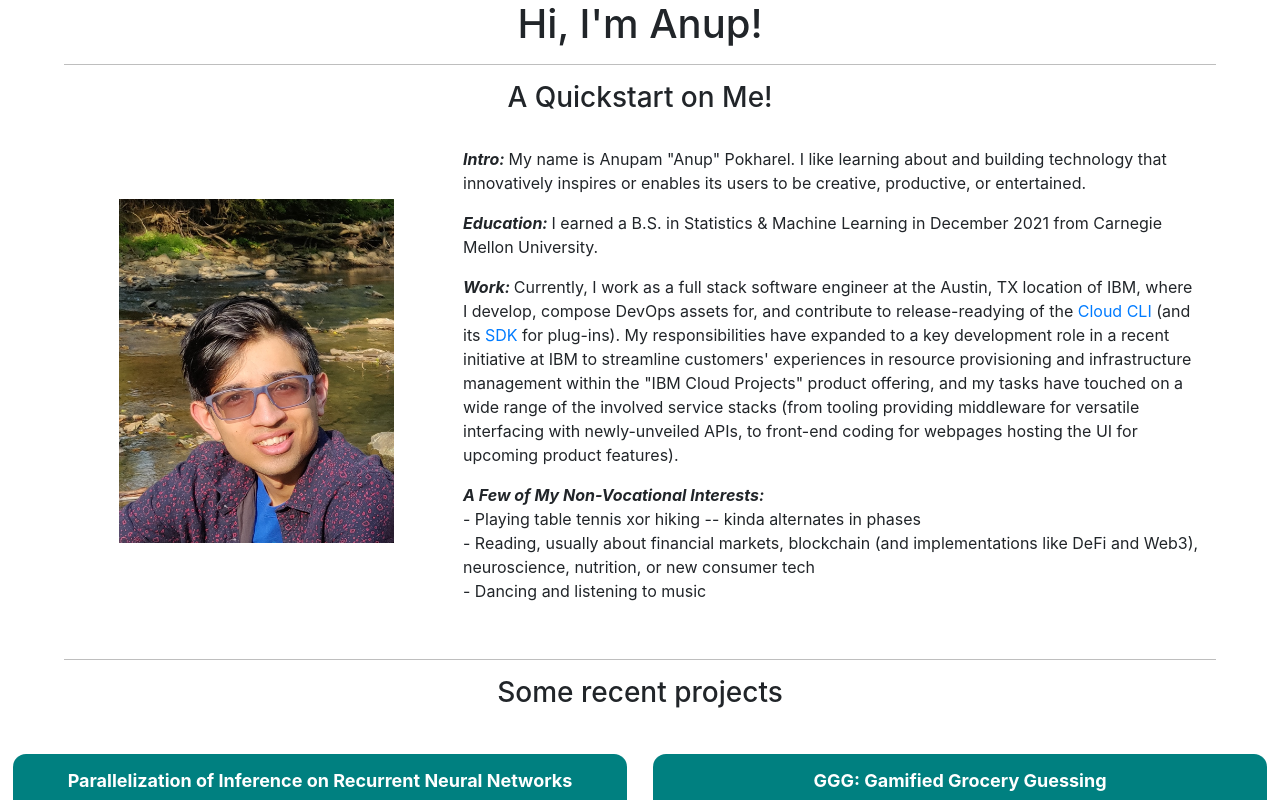
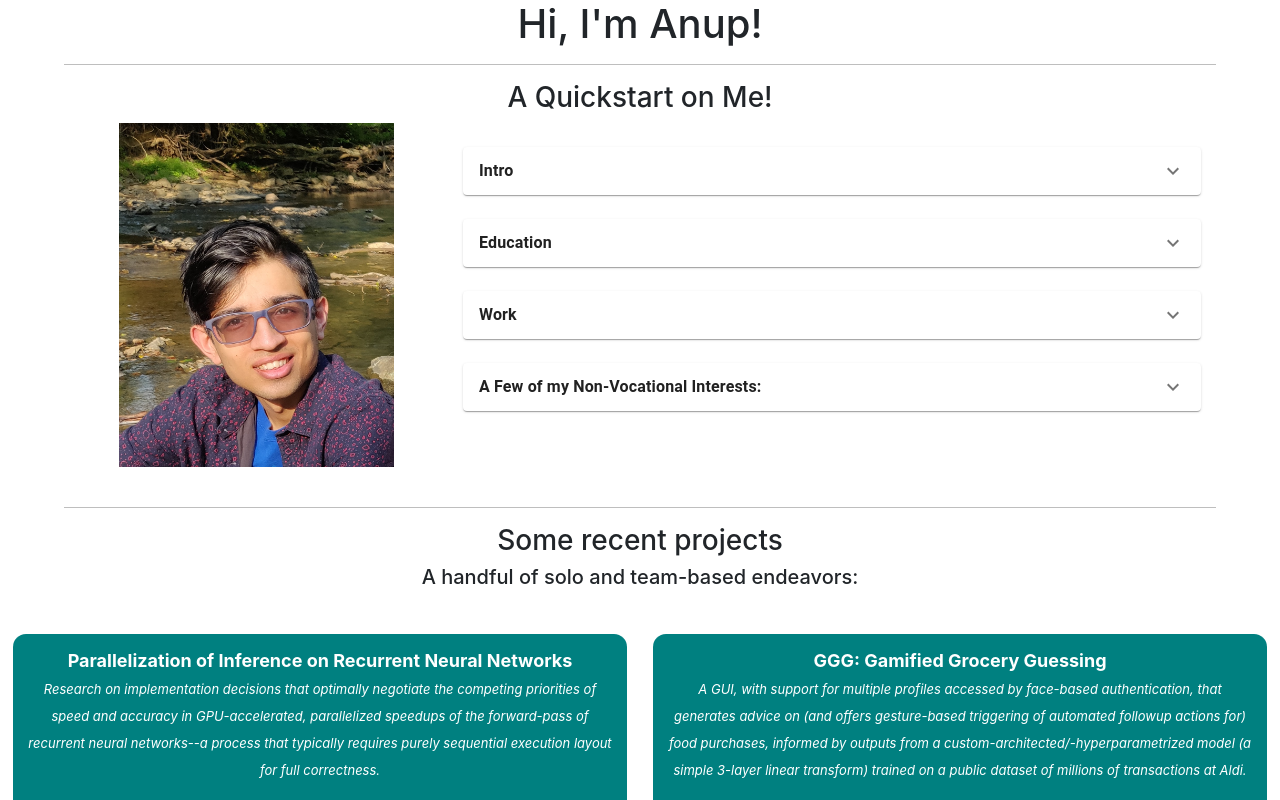
Before and after one commit to onebuddingnerd/react-root, a React (Create React App) app: page / in a window 1280 px wide. Shown: the top 800 px of the page. Built offline with nearby package versions, Linux system fonts and the light colour scheme.

Commit message:
prior to tab layout change

```diff
--- a/package.json
+++ b/package.json
@@ -8,6 +8,7 @@
     "@emotion/styled": "^11.10.6",
     "@fluentui/react-divider": "^9.1.10",
     "@material-ui/core": "^4.12.4",
+    "@mui/icons-material": "^5.14.12",
     "@mui/material": "^5.11.9",
     "@mui/system": "^5.11.5",
     "@testing-library/jest-dom": "^5.16.5",
--- a/src/App.js
+++ b/src/App.js
@@ -16,6 +16,20 @@ import MediaCardForCourse from './MuiCardDiv';
 import internet_ico from './imgdata/wallpaper-15441-card.jpeg'
 import dsalgo_ico from './imgdata/icon-15210-card.jpeg'
 import nnet_ico from './imgdata/icon-10301-card.jpeg'
+
+import BasicAccordion from './MuiAccordion';
+
+
+import * as React from 'react';
+import Card from '@mui/material/Card';
+import CardActions from '@mui/material/CardActions';
+import CardContent from '@mui/material/CardContent';
+import CardMedia from '@mui/material/CardMedia';
+import Button from '@mui/material/Button';
+import Typography from '@mui/material/Typography';
+
+import BasicModal from './MuiModal';
+
 
 
 function App() {
@@ -79,7 +93,7 @@ function App() {
                       <p style={{color:"white"}}> • Text editor and iMovie ☺ </p>,
                       <b style={{color:"white"}}>Links:</b>,
                       <p style={{color:"white"}}> • <a href="https://www.youtube.com/watch?v=QBssO73E1LI" style={{color: 'purple'}}> Video </a> <br/>
-                      • <a href="https://drive.google.com/file/d/1lIRUpUrC35QE2A7MI9nK-N1MspzZ0td6/view" style={{color: 'purple'}}> Written Instructions (Devpost)</a> </p>]}
+                      • <a href="https://drive.google.com/file/d/1lIRUpUrC35QE2A7MI9nK-N1MspzZ0td6/view" style={{color: 'purple'}}> Written Instructions </a> </p>]}
     />
     </div>)
   ];
@@ -152,16 +166,29 @@ function App() {
               <div width="50vw">
 
                 <br/>
-                <p> <b><i> Intro: </i></b>  My name is Anupam "Anup" Pokharel. I like learning about and building technology that innovatively inspires or enables its users to be creative, productive, or entertained.  </p>
+                <BasicAccordion heading="Intro"
+                  content="My name is Anupam &quot;Anup&quot; Pokharel. I like learning about and building technology that innovatively inspires or enables its users to be creative, productive, or entertained."
+                /> <br/>
 
-                <p> <b><i> Education: </i></b> I earned a B.S. in Statistics &#38; Machine Learning in December 2021 from Carnegie Mellon University.</p>
+                <BasicAccordion heading="Education"
+                  content="I earned a B.S. in Statistics &#38; Machine Learning in December 2021 from Carnegie Mellon University."
+                /> <br/>
 
-                <p> <b><i> Work: </i></b> Currently, I work as a full stack software engineer at the Austin, TX location of IBM, where I develop, compose DevOps assets for, and contribute to release-readying of the <a href='https://www.ibm.com/cloud/cli'>Cloud CLI</a> (and its <a href='https://github.com/IBM-Cloud/ibm-cloud-cli-sdk'>SDK</a> for plug-ins). My responsibilities have expanded to a key development role in a recent initiative at IBM to streamline customers' experiences in resource provisioning and infrastructure management within the "IBM Cloud Projects" product offering, and my tasks have touched on a wide range of the involved service stacks (from tooling providing middleware for versatile interfacing with newly-unveiled APIs, to front-end coding for webpages hosting the UI for upcoming product features). </p>
-                <p> <b> <i> A Few of My Non-Vocational Interests: </i> </b> <br/>
-                  - Playing table tennis xor hiking -- kinda alternates in phases <br/>
-                  - Reading, usually about financial markets, blockchain (and implementations like DeFi and Web3), neuroscience, nutrition, or new consumer tech <br/>
-                  - Dancing and listening to music
-                </p>
+                <BasicAccordion heading="Work"
+                  content={[
+                    "Currently, I work as a full stack software engineer at the Austin, TX location of IBM, where I develop, compose DevOps assets for, and contribute to release-readying of the ",
+                    <a href='https://www.ibm.com/cloud/cli'>Cloud CLI</a>,
+                    " (and its ",
+                    <a href='https://github.com/IBM-Cloud/ibm-cloud-cli-sdk'>SDK</a>,
+                    " for plug-ins). My responsibilities have expanded to a key development role in a recent initiative at IBM to streamline customers' experiences in resource provisioning and infrastructure management within the &quot;IBM Cloud Projects&quot; product offering, and my tasks have touched on a wide range of the involved service stacks (from tooling serving as middleware for interfacing with newly-unveiled APIs, to front-end coding for webpages hosting the UI for upcoming product features). ",
+                  ]}
+                /> <br/>
+
+                <BasicAccordion heading="A Few of my Non-Vocational Interests:"
+                  content={
+                    "- Playing table tennis xor hiking -- kinda alternates in phases\n- Reading, usually about financial markets, blockchain (and implementations like DeFi and Web3), neuroscience, nutrition, or new consumer tech\n- Dancing and listening to music"
+                  }
+                /> <br/>
 
               </div>
             </div>
@@ -171,6 +198,7 @@ function App() {
         <br/>
         <center> <hr width="90%" height='1px' border='1px' style={{'background-color': 'black'}} ></hr> </center>
         <h3> <center> Some recent projects </center> </h3>
+        <center><h5>A handful of solo and team-based endeavors:</h5> </center>
         <br></br>
 
 
@@ -283,11 +311,13 @@ function App() {
                 {/* <ClassDesc Name="10-301: Introduction to Machine Learning"
                 Desc="10-301 explored the flourishing research occurring at the intersection of statistical inference and computer science, starting with mechanistic teachings on basic classifiers such as the perceptron to lead to intuitions and concepts that are required for a technically-informed understanding of complex neural networks (and how to optimize implementations for compute-efficiency). It was very fulfilling to observe my caliber of grasp on the subject increase to ably keep up with the course material once it transitioned, towards the end, to more sophisticated gradient descent for high-dimensionality data and even emergent topics like model-free reinforcement learning. Additionally, because the course doubled as an offering in the graduate-level machine learning department, I interacted as a study-buddy with many more people than in other courses and, in doing so, enhanced my appreciation for the diversity of curiosities, approach angles, and explanation strategies that can be precursors to overcoming conceptual hurdles."
                 Project="...required me to execute Viterbi decoding to travel in the reverse direction of most prediction tasks (namely, generating guessed inputs given values of later computation stages of a model with hidden states) by way of accumulative max. likelihood estimation--which I had learned about in prior classes--operations. Additionally, I intellectually enjoyed the chances to apply lessons from 15-210's unit on dynamic programming, when devising a subproblem structure in the logic that resolved the likeliest sequence of hidden states." /> */}
+
                 <MediaCardForCourse
                   CourseNumber="10-301" CourseTitle="Introduction to Machine Learning" mediaSrc={nnet_ico}
                   Desc="10-301 explored the flourishing research occurring at the intersection of statistical inference and computer science, starting with mechanistic teachings on basic classifiers such as the perceptron to lead to intuitions and concepts that are required for a technically-informed understanding of complex neural networks (and how to optimize implementations for compute-efficiency). It was very fulfilling to observe my caliber of grasp on the subject increase to ably keep up with the course material once it transitioned, towards the end, to more sophisticated gradient descent for high-dimensionality data and even emergent topics like model-free reinforcement learning. Additionally, because the course doubled as an offering in the graduate-level machine learning department, I interacted as a study-buddy with many more people than in other courses and, in doing so, enhanced my appreciation for the diversity of curiosities, approach angles, and explanation strategies that can be precursors to overcoming conceptual hurdles."
                   FaveProject="...required me to execute Viterbi decoding to travel in the reverse direction of most prediction tasks (namely, generating guessed inputs given values of later computation stages of a model with hidden states) by way of accumulative max. likelihood estimation--which I had learned about in prior classes--operations. Additionally, I intellectually enjoyed the chances to apply lessons from 15-210's unit on dynamic programming, when devising a subproblem structure in the logic that resolved the likeliest sequence of hidden states."
                 />
+
               </div>
             </div>
             </div>
--- /dev/null
+++ b/src/MuiAccordion.js
@@ -0,0 +1,28 @@
+import * as React from 'react';
+import Accordion from '@mui/material/Accordion';
+import AccordionSummary from '@mui/material/AccordionSummary';
+import AccordionDetails from '@mui/material/AccordionDetails';
+import Typography from '@mui/material/Typography';
+import ExpandMoreIcon from '@mui/icons-material/ExpandMore';
+
+export default function BasicAccordion(props) {
+  const {heading, content} = props;
+  return (
+    <div>
+      <Accordion>
+        <AccordionSummary
+          expandIcon={<ExpandMoreIcon />}
+          aria-controls="panel1a-content"
+          id="panel1a-header"
+        >
+          <Typography> <b> {heading} </b></Typography>
+        </AccordionSummary>
+        <AccordionDetails>
+          <Typography>
+            {content}
+          </Typography>
+        </AccordionDetails>
+      </Accordion>
+    </div>
+  );
+}
--- a/src/MuiModal.js
+++ b/src/MuiModal.js
@@ -1,6 +1,5 @@
 import * as React from 'react';
 import Box from '@mui/material/Box';
-import Button from '@mui/material/Button';
 import Typography from '@mui/material/Typography';
 import Modal from '@mui/material/Modal';
 
```
